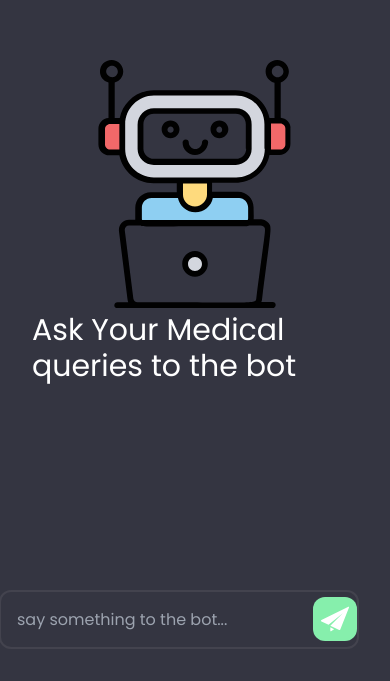
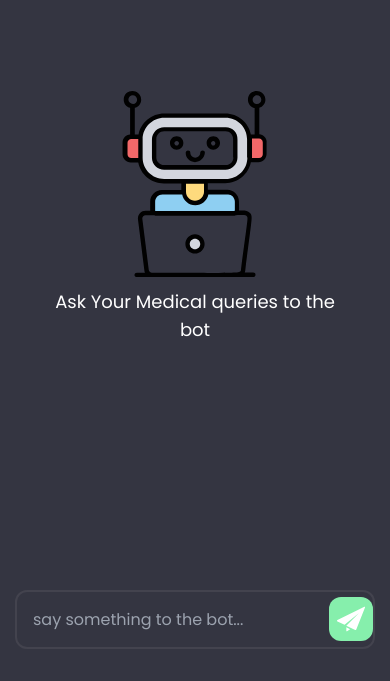
Before and after one commit to arjunmnath/gemini-task-client, a React (Create React App) app: page / in a window 390 px wide. Shown: the part 163-844 px from the top of the page. Built offline with nearby package versions, Linux system fonts and the light colour scheme.

Commit message:
Note: fix responsivity

```diff
--- a/src/App.js
+++ b/src/App.js
@@ -81,15 +81,15 @@ function App() {
           ))
         ) : (
           <>
-            <BotIcon />
-            <h2 className="text-white text-3xl">
+            <BotIcon className="h-48 md:h-64 lg:h-72" />
+            <h2 className="text-white text-center text-lg p-2 lg:text-3xl md:text-2xl">
               Ask Your Medical queries to the bot
             </h2>
           </>
         )}
       </div>
 
-      <div className="flex justify-center w-screen p-4 fixed bottom-4 bg-[#343541]">
+      <div className="flex px-4 my-4 justify-center w-screen justify-items-center fixed bottom-4 left-[50%] translate-x-[-50%] bg-[#343541]">
         <form action={getResponse}>
           <div className="flex flex-row items-center h-[7vh] border-2 border-[#43434e] rounded-xl">
             <input
--- a/src/boticon.js
+++ b/src/boticon.js
@@ -1,22 +1,6 @@
-const BotIcon = () => {
+const BotIcon = (props) => {
   return (
-    <svg
-      id="SvgjsSvg1032"
-      width="256"
-      height="256"
-      xmlns="http://www.w3.org/2000/svg"
-      version="1.1"
-      xmlnsXlink="http://www.w3.org/1999/xlink"
-      xmlnsSvgjs="http://svgjs.com/svgjs"
-    >
-      <defs id="SvgjsDefs1033"></defs>
-      <g id="SvgjsG1034">
-        <svg
-          xmlns="http://www.w3.org/2000/svg"
-          viewBox="0 0 66 66"
-          width="256"
-          height="256"
-        >
+    <svg {...props} xmlns="http://www.w3.org/2000/svg" viewBox="0 0 66 66">
       <path
         fill="#d3d6de"
         d="M43.6 9.4H22.4c-4.5 0-8.2 3.7-8.2 8.2v6.3c0 4.5 3.7 8.2 8.2 8.2h21.1c4.5 0 8.2-3.7 8.2-8.2v-6.3c.1-4.5-3.6-8.2-8.1-8.2zM47 23.9c0 1.9-1.5 3.4-3.4 3.4H22.4c-1.9 0-3.4-1.5-3.4-3.4v-6.3c0-1.9 1.5-3.4 3.4-3.4h21.1c1.9 0 3.4 1.5 3.4 3.4v6.3z"
@@ -65,8 +49,6 @@ const BotIcon = () => {
         class="color010101 svgShape"
       ></path>
     </svg>
-      </g>
-    </svg>
   );
 };
 export default BotIcon;
```
Lines whose indentation alone changed are shown as unchanged.
